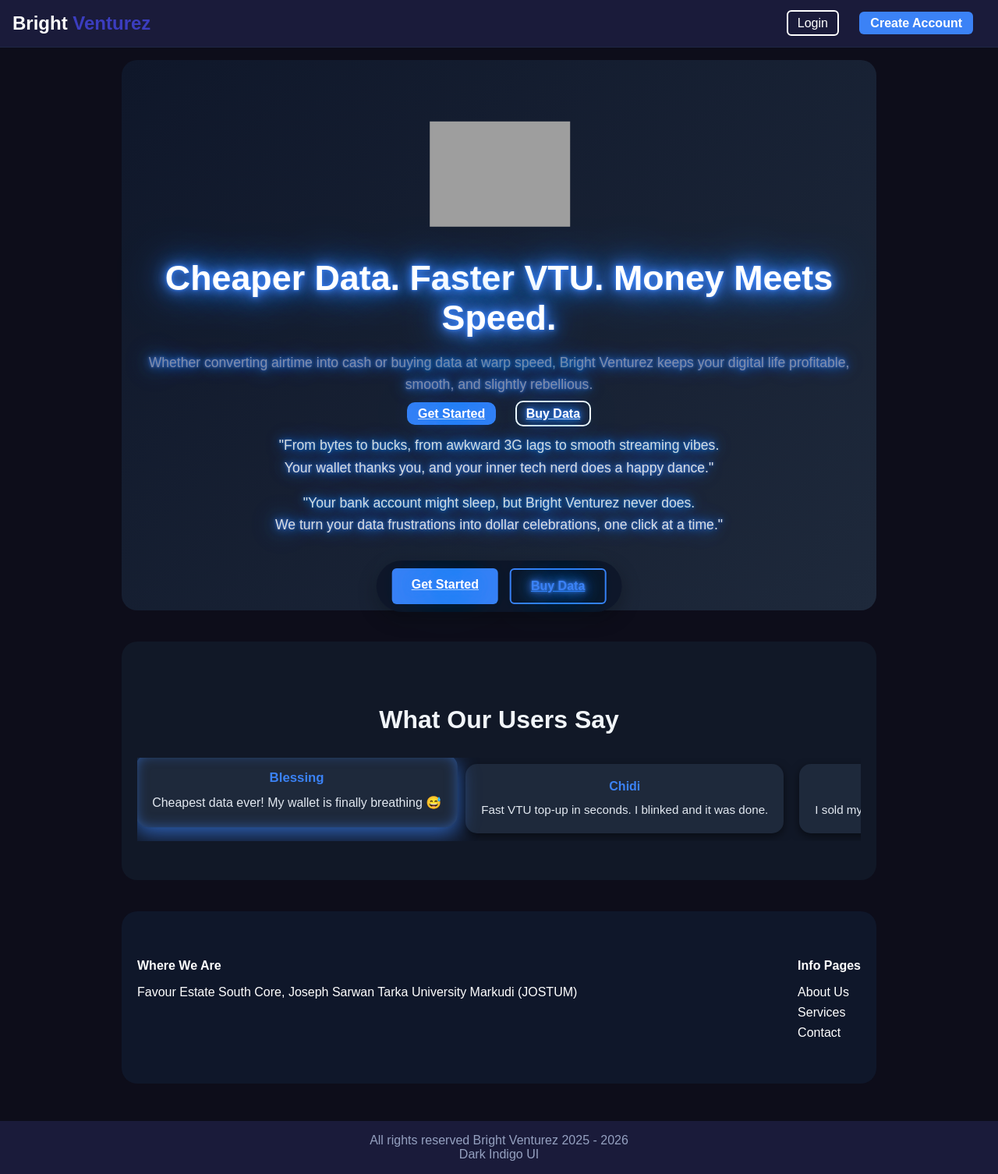
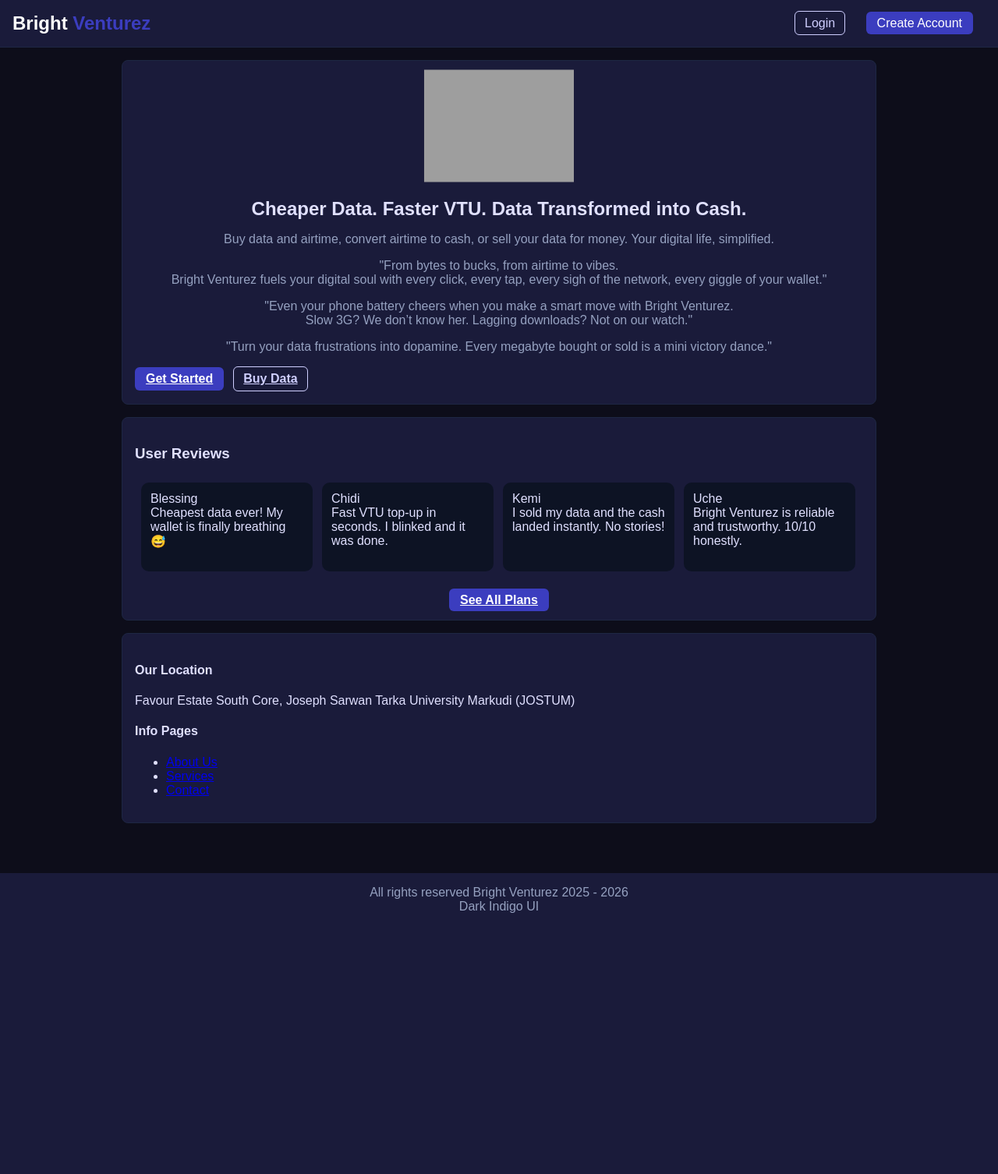
Before and after one commit to Francixxsol/Brightventurez, a Django app: page / in a window 1280 px wide. Shown: the whole page at 78% size. After the commit the page ends 1171 px from the top, so only its background shows below. Run offline with Django 5.2, Linux system fonts and the light colour scheme; grey boxes are pictures that could not be loaded.

Commit message:
fully fixed

```diff
--- a/core/templates/core/home.html
+++ b/core/templates/core/home.html
@@ -1,43 +1,40 @@
 {% extends "core/base.html" %}
 {% block content %}
 
-<!-- Floating CTA -->
-<div class="floating-cta">
-  <a class="btn primary pulse-btn neon-btn" href="{% url 'core:register' %}">Get Started</a>
-  <a class="btn ghost pulse-btn neon-btn" href="{% url 'core:buy_data' %}">Buy Data</a>
-</div>
+<!-- Hero Section -->
+<section class="card hero" style="text-align:center;">
+  <!-- Pulsing Logo -->
+  <img src="https://drive.google.com/uc?export=view&id=1DuB0g2KCi0qvIj86TXsYuvyrGxHevdNS"
+       alt="Bright Venturez Logo"
+       class="responsive-logo pulse-logo">
 
-<!-- Hero Section -->
-<section class="hero">
-  <div class="hero-container">
-    <!-- Logo with micro-glitch animation -->
-    <img src="https://i.postimg.cc/k5tZXHwj/logo.jpg"
-         alt="Bright Venturez Logo"
-         class="responsive-logo pulse-logo glitch-logo">
+  <h1>Cheaper Data. Faster VTU. Data Transformed into Cash.</h1>
 
-    <h1 class="pulse-text neon-text">Cheaper Data. Faster VTU. Money Meets Speed.</h1>
-    <p class="sub pulse-text neon-text">Whether converting airtime into cash or buying data at warp speed, Bright Venturez keeps your digital life profitable, smooth, and slightly rebellious.</p>
+  <p class="sub">Buy data and airtime, convert airtime to cash, or sell your data for money. Your digital life, simplified.</p>
 
-    <div class="hero-buttons">
-      <a class="btn primary pulse-btn neon-btn" href="{% url 'core:register' %}">Get Started</a>
-      <a class="btn ghost pulse-btn neon-btn" href="{% url 'core:buy_data' %}">Buy Data</a>
-    </div>
+  <p class="sub humor">
+    "From bytes to bucks, from airtime to vibes.<br>
+    Bright Venturez fuels your digital soul with every click, every tap, every sigh of the network, every giggle of your wallet."
+  </p>
 
-    <!-- Humor Descriptions -->
-    <p class="humor pulse-text neon-text">
-      "From bytes to bucks, from awkward 3G lags to smooth streaming vibes.<br>
-      Your wallet thanks you, and your inner tech nerd does a happy dance."
-    </p>
-    <p class="humor pulse-text neon-text">
-      "Your bank account might sleep, but Bright Venturez never does. <br>
-      We turn your data frustrations into dollar celebrations, one click at a time."
-    </p>
+  <p class="sub humor">
+    "Even your phone battery cheers when you make a smart move with Bright Venturez.<br>
+    Slow 3G? We don’t know her. Lagging downloads? Not on our watch."
+  </p>
+
+  <p class="sub humor">
+    "Turn your data frustrations into dopamine. Every megabyte bought or sold is a mini victory dance."
+  </p>
+
+  <div class="row gap">
+    <a class="btn primary" href="{% url 'core:register' %}">Get Started</a>
+    <a class="btn ghost" href="{% url 'core:buy_data' %}">Buy Data</a>
   </div>
 </section>
 
 <!-- User Reviews Section -->
-<section class="reviews">
-  <h3>What Our Users Say</h3>
+<section class="card">
+  <h3>User Reviews</h3>
   <div class="carousel" id="reviewsCarousel">
     {% for r in reviews %}
       <div class="review-card">
@@ -46,12 +43,17 @@
       </div>
     {% endfor %}
   </div>
+
+  <!-- Call-to-Action Button to Plans -->
+  <div style="text-align:center; margin-top:20px;">
+    <a href="{% url 'core:plans' %}" class="btn primary">See All Plans</a>
+  </div>
 </section>
 
 <!-- Footer Address & Info Links -->
-<section class="footer-info">
+<section class="card footer-info">
   <div class="footer-address">
-    <h4>Where We Are</h4>
+    <h4>Our Location</h4>
     <p>Favour Estate South Core, Joseph Sarwan Tarka University Markudi (JOSTUM)</p>
   </div>
   <div class="footer-links">
@@ -64,145 +66,39 @@
   </div>
 </section>
 
-<!-- Styles -->
 <style>
-/* --- Floating CTA --- */
-.floating-cta {
-  position: fixed;
-  bottom: 15px;
-  left: 50%;
-  transform: translateX(-50%);
-  background: rgba(15, 23, 42, 0.95);
-  padding: 10px 20px;
-  border-radius: 50px;
-  display: flex;
-  gap: 15px;
-  z-index: 9999;
-  box-shadow: 0 8px 25px rgba(0,0,0,0.3);
-}
-.floating-cta .btn { padding: 12px 25px; font-size: 1rem; }
-.floating-cta .btn.primary { background: #3B82F6; color: #fff; }
-.floating-cta .btn.ghost { background: transparent; border: 2px solid #3B82F6; color: #3B82F6; }
-.floating-cta .btn:hover { transform: scale(1.05); }
-
-/* --- Hero Section --- */
-.hero {
-  display: flex;
-  justify-content: center;
-  align-items: center;
-  text-align: center;
-  background: linear-gradient(135deg, #0f172a, #1e293b);
-  color: #fff;
-  padding: 80px 20px;
-  border-radius: 20px;
-  margin-bottom: 40px;
-}
-.hero-container h1 { font-size: 2.8rem; font-weight: 700; margin: 20px 0 10px; }
-.hero-container .sub, .hero-container .humor { font-size: 1.1rem; line-height: 1.6; opacity: 0.85; margin-bottom: 15px; }
-.hero-buttons .btn { margin: 10px; border-radius: 10px; transition: all 0.3s ease; }
-.btn.primary { background: #3B82F6; color: #fff; font-weight: 600; }
-.btn.primary:hover { transform: scale(1.05); }
-.btn.ghost { background: transparent; border: 2px solid #fff; color: #fff; }
-.btn.ghost:hover { background: rgba(255,255,255,0.1); transform: scale(1.05); }
-
-/* --- Logo animations --- */
-.responsive-logo { max-width: 180px; width: 50%; height: auto; margin-bottom: 15px; }
-.pulse-logo { animation: pulse 2.5s infinite ease-in-out; }
-@keyframes pulse { 0% { transform: scale(1); } 50% { transform: scale(1.08); } 100% { transform: scale(1); } }
-.glitch-logo { position: relative; animation: glitch 2s infinite; }
-@keyframes glitch {
-  0% { transform: translate(0); }
-  20% { transform: translate(-2px, 2px); }
-  40% { transform: translate(2px, -2px); }
-  60% { transform: translate(-1px, 1px); }
-  80% { transform: translate(1px, -1px); }
-  100% { transform: translate(0); }
+/* Responsive logo */
+.responsive-logo {
+  max-width: 180px;
+  width: 50%;
+  height: auto;
+  margin-bottom: 15px;
 }
 
-/* --- Pulse animation for buttons and text --- */
-.pulse-btn, .pulse-text {
-  animation: pulse-sync 2.5s infinite ease-in-out;
-}
-@keyframes pulse-sync {
-  0% { transform: scale(1); opacity: 0.9; }
-  50% { transform: scale(1.05); opacity: 1; }
-  100% { transform: scale(1); opacity: 0.9; }
+/* Pulse animation */
+@keyframes pulse {
+  0% { transform: scale(1); }
+  50% { transform: scale(1.08); }
+  100% { transform: scale(1); }
 }
 
-/* --- Neon Glow --- */
-.neon-btn, .neon-text {
-  text-shadow:
-    0 0 5px #3B82F6,
-    0 0 10px #3B82F6,
-    0 0 20px #3B82F6,
-    0 0 40px #3B82F6,
-    0 0 80px #3B82F6;
-  animation: neon-pulse 2.5s infinite alternate;
-}
-@keyframes neon-pulse {
-  0% { text-shadow: 0 0 2px #3B82F6, 0 0 5px #3B82F6, 0 0 10px #3B82F6, 0 0 20px #3B82F6, 0 0 40px #3B82F6; }
-  50% { text-shadow: 0 0 5px #3B82F6, 0 0 15px #3B82F6, 0 0 30px #3B82F6, 0 0 50px #3B82F6, 0 0 80px #3B82F6; }
-  100% { text-shadow: 0 0 2px #3B82F6, 0 0 5px #3B82F6, 0 0 10px #3B82F6, 0 0 20px #3B82F6, 0 0 40px #3B82F6; }
+.pulse-logo {
+  animation: pulse 2.5s infinite ease-in-out;
 }
 
-/* --- Reviews Carousel --- */
-.reviews { padding: 50px 20px; background: #111827; border-radius: 20px; margin-bottom: 40px; color: #f1f5f9; text-align: center; }
-.reviews h3 { font-size: 2rem; margin-bottom: 30px; }
-.carousel { display: flex; overflow-x: auto; gap: 20px; scroll-behavior: smooth; padding-bottom: 10px; }
-.review-card { min-width: 250px; flex: 0 0 auto; background: #1e293b; border-radius: 15px; padding: 20px; box-shadow: 0 4px 12px rgba(0,0,0,0.5); transition: all 0.5s ease; }
-.review-card:hover { transform: translateY(-5px); }
-.review-name { font-weight: 600; margin-bottom: 10px; color: #3B82F6; }
-.review-text { font-size: 0.95rem; line-height: 1.4; color: #e2e8f0; }
+@media (max-width: 768px) {
+  .responsive-logo {
+    width: 70%;
+    max-width: 140px;
+  }
+}
 
-/* Highlight active review card */
-.review-card.active-card { transform: translateY(-10px) scale(1.05); box-shadow: 0 8px 25px rgba(59, 130, 246, 0.7), 0 0 15px rgba(59, 130, 246, 0.5) inset; }
-
-/* --- Footer --- */
-.footer-info { display: flex; justify-content: space-between; flex-wrap: wrap; padding: 40px 20px; background: #0f172a; color: #fff; border-radius: 20px; }
-.footer-info h4 { margin-bottom: 10px; }
-.footer-links ul { list-style: none; padding: 0; }
-.footer-links li { margin-bottom: 8px; }
-.footer-links a { color: #fff; text-decoration: none; }
-.footer-links a:hover { text-decoration: underline; }
-
-/* --- Responsive --- */
-@media (max-width: 768px) {
-  .hero-container h1 { font-size: 2rem; }
-  .btn { font-size: 1rem; padding: 12px 25px; }
-  .carousel { gap: 15px; }
-  .review-card { min-width: 200px; }
-}
 @media (max-width: 480px) {
-  .hero-container h1 { font-size: 1.6rem; }
-  .btn { font-size: 0.95rem; padding: 10px 20px; }
-  .review-card { min-width: 180px; }
+  .responsive-logo {
+    width: 90%;
+    max-width: 120px;
+  }
 }
 </style>
 
-<!-- JS: Auto-scroll + highlight active review card -->
-<script>
-const carousel = document.getElementById('reviewsCarousel');
-const reviewCards = carousel ? carousel.querySelectorAll('.review-card') : [];
-let currentIndex = 0;
-
-function highlightCard(index) {
-  reviewCards.forEach((card, i) => card.classList.toggle('active-card', i === index));
-}
-
-if (reviewCards.length > 0) {
-  highlightCard(currentIndex);
-
-  setInterval(() => {
-    currentIndex = (currentIndex + 1) % reviewCards.length;
-    highlightCard(currentIndex);
-
-    const activeCard = reviewCards[currentIndex];
-    const carouselRect = carousel.getBoundingClientRect();
-    const cardRect = activeCard.getBoundingClientRect();
-    const scrollLeft = carousel.scrollLeft + cardRect.left - carouselRect.left - (carouselRect.width / 2 - cardRect.width / 2);
-    carousel.scrollTo({ left: scrollLeft, behavior: 'smooth' });
-  }, 3500);
-}
-</script>
-
 {% endblock %}
```
